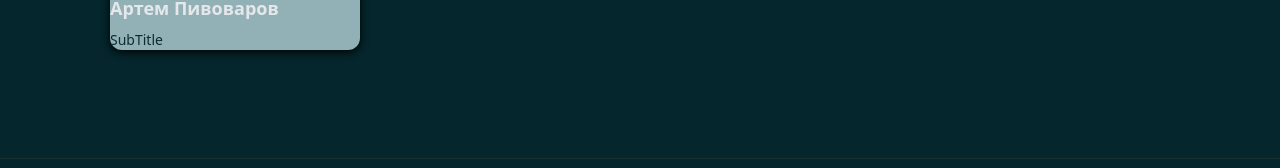
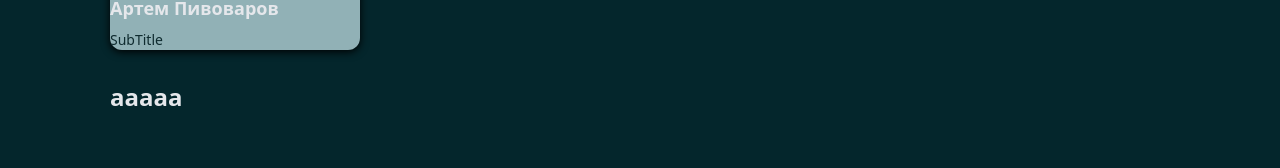
Before and after one commit to Fl1verQWE/music, a plain HTML site: page index.html in a window 1280 px wide. Shown: the part 1065-1233 px from the top of the page. Drawn offline with Linux system fonts and the light colour scheme.

Commit message:
create form

```diff
--- a/index.html
+++ b/index.html
@@ -113,6 +113,9 @@
           </div>
         </article>
       </section>
+      <section class="container-form">
+        <h2 class="form-title">aaaaa</h2>
+      </section>
     </main>
 
     <footer>
```
